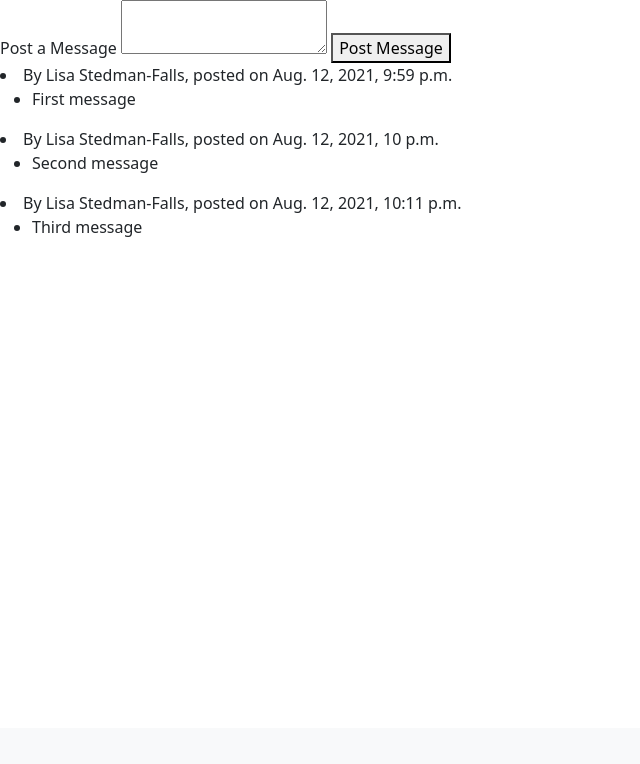
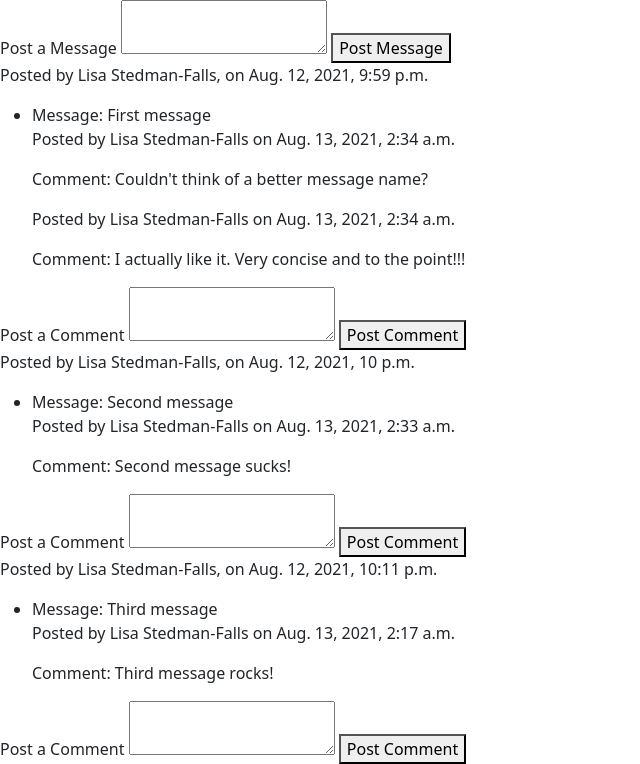
Before and after one commit to Lstedmanfalls/Message_Wall, a Django app: template wall_app/templates/wall.html in a window 1280 px wide. Shown: the part 72-836 px from the top of the page, without its empty margins (0-640 px from the left). Before the commit the page ends 309 px from the top, so only its background shows below. Run offline with Django 3.2, Linux system fonts and the light colour scheme; the template is opened without the code that fills it: values that come from a table or form of the project are taken from there, others are empty; data comes from the database, SQL or seed files in the repository; both versions use the stored data as it was after the commit.

Commit message:
Completed comment functionality

```diff
--- a/wall_app/models.py
+++ b/wall_app/models.py
@@ -17,7 +17,7 @@ class Message(models.Model):
         return f"Messages: Id = {self.id}, Message = {self.message}, User = {self.user_id}, Comments = {comments}"
 
 class Comment(models.Model):
-    comment = models.TextField
+    comment = models.TextField()
     user = models.ForeignKey(User, related_name= "user_comments", on_delete = models.CASCADE)
     message = models.ForeignKey(Message, related_name = "message_comments", on_delete = models.CASCADE)
     created_at = models.DateTimeField(auto_now_add=True)
--- a/wall_app/templates/wall.html
+++ b/wall_app/templates/wall.html
@@ -37,15 +37,30 @@
                     <button type="submit">Post Message</button>
                 </form>
             </div>
-            {% for message in all_the_messages %}
-            <li>By {{message.user.first_name}} {{message.user.last_name}}, posted on {{message.created_at}}
-                <ul>
-                    <li>{{message.message}}</li>
-                </ul>
-            </li>
-            {% endfor %}
+            <div>
+                {% for message in all_the_messages %}
+                <div>
+                    <p>Posted by {{message.user.first_name}} {{message.user.last_name}}, on {{message.created_at}}</p>
+                    <ul>
+                        <li>Message: {{message.message}}
+                            {% for comment in message.message_comments.all %}
+                            <p>Posted by {{comment.user.first_name}} {{comment.user.last_name}} on {{comment.created_at}}<p>
+                            <p>Comment: {{comment.comment}}</p>
+                                {% endfor %}
+                        </li>
+                    </ul>
+                    <form action="create_comment" method="POST">
+                        {% csrf_token %}
+                        <input type ="hidden" name="message_id" value="{{message.id}}">
+                        <label for="comment">Post a Comment</label>
+                        <textarea name ="comment"></textarea>
+                        <button type="submit">Post Comment</button>
+                        </form>
+                        {% endfor %}
+                </div>
+            </div>
+            <div>
+            </div>
     </div>
-    <ul>
-    </ul>
 </body>
 </html>
--- a/wall_app/urls.py
+++ b/wall_app/urls.py
@@ -3,9 +3,7 @@ from . import views
 
 urlpatterns = [
     path('', views.wall), #GET request to display all objects' info starting at a different root
-    path('create_message', views.create_message), #POST request to create an object
-    # path('/<int:_id>', views.view_), #GET request to display a specific object's info
-    # path('/<int:_id>/edit', views.edit_), #GET request to display form to update a specific object
-    # path('/<int:_id>/update', views.update_), #POST request to update a specific object
+    path('create_message', views.create_message), #POST request to create an object,
+    path('create_comment', views.create_comment), #POST request to create an object
     # path('/<int:_id>/destroy', views.delete_), #POST request to delete a specific object
 ]
```
Also changed, not shown: wall_app/views.py (+10 -4 lines), db.sqlite3, wall_app/migrations/0005_comment_comment.py (added).
